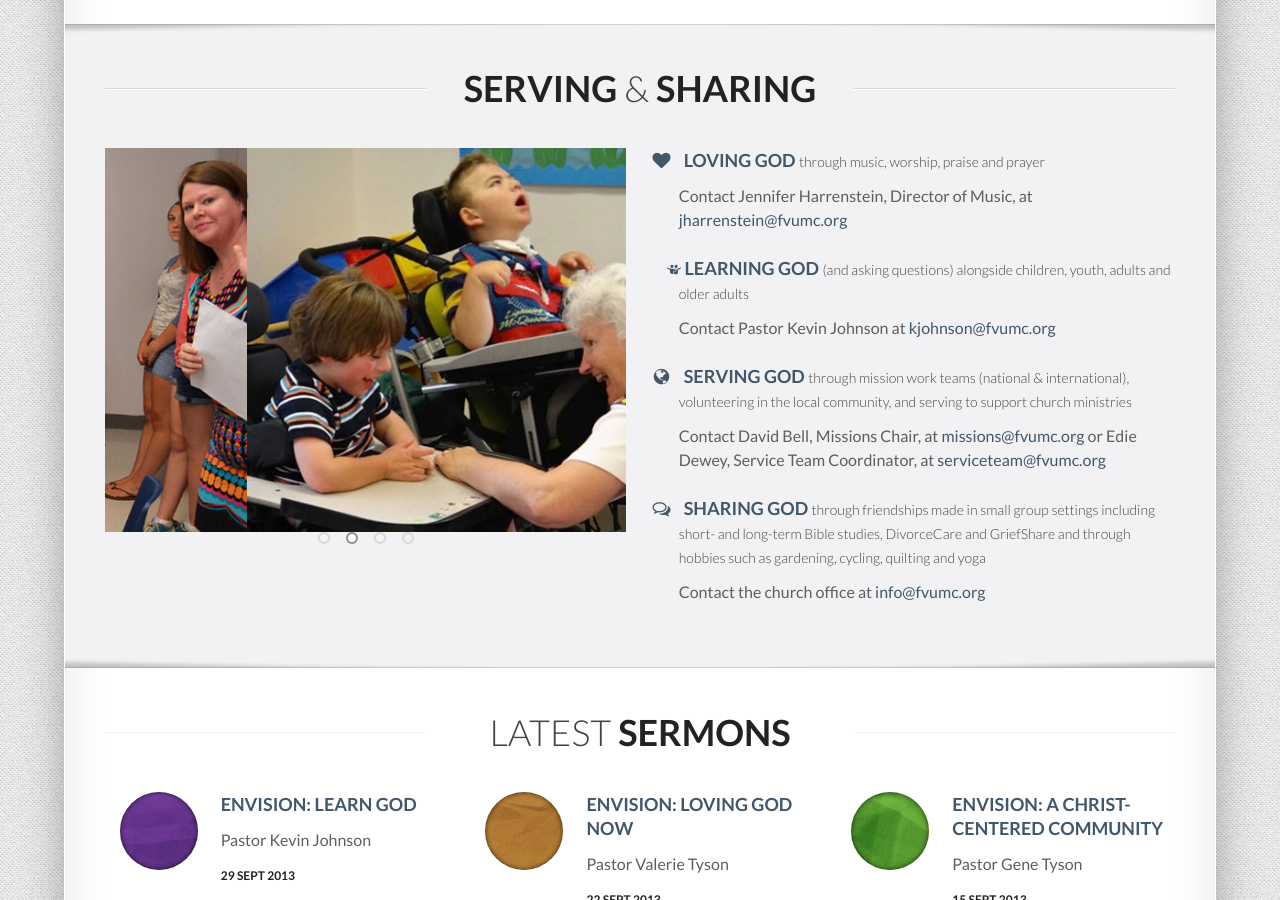
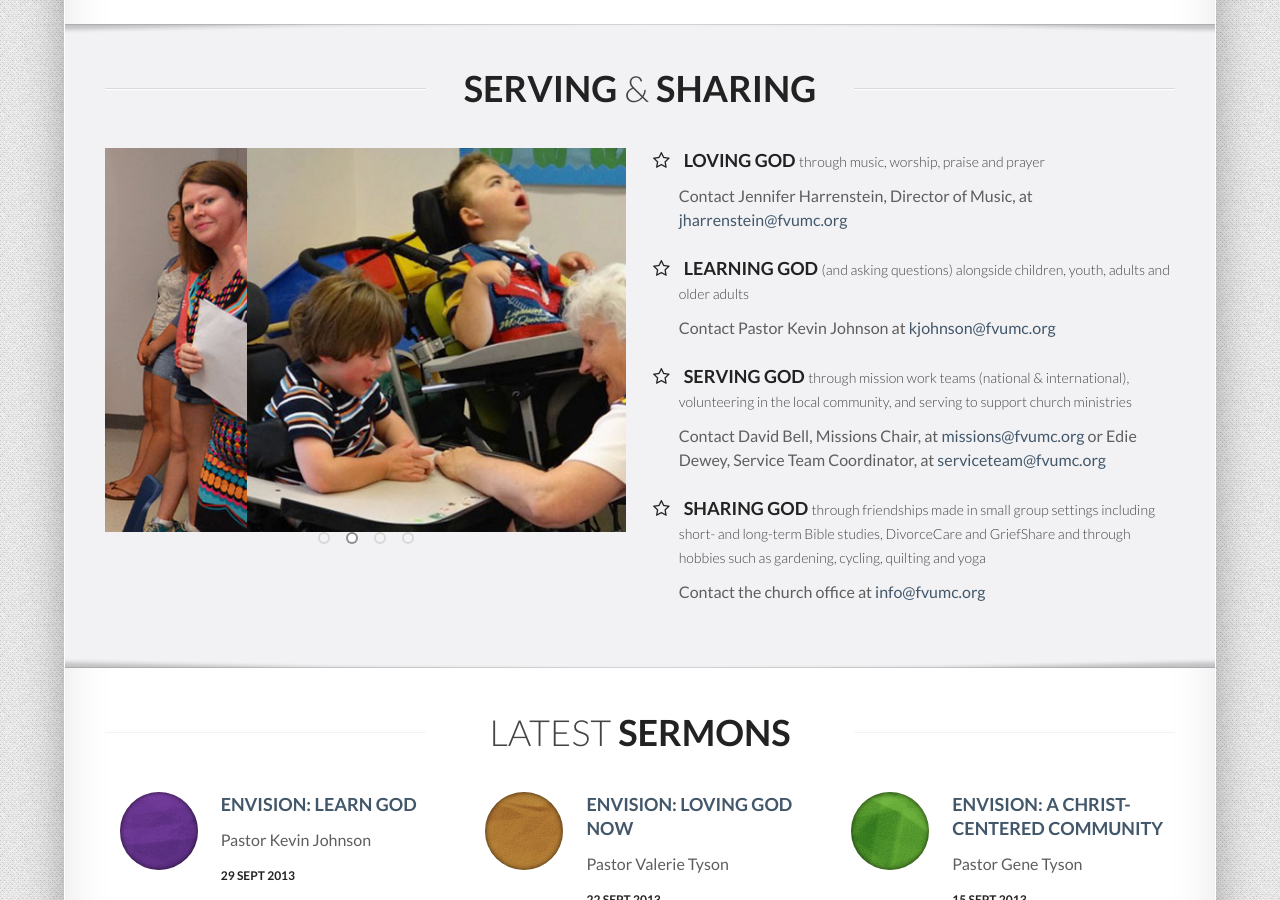
Before and after one commit to fvumc/fvumc.github.io, a Jekyll site: the page built from index.html, in a window 1280 px wide and 900 px high, scrolled down 2760 px. Built offline with Jekyll 4.4.1, drawn with Linux system fonts in a browser that asks for light colours; Markdown is read by kramdown in place of the engine named in the settings.

Commit message:
fix icons on serving

```diff
--- a/index.html
+++ b/index.html
@@ -191,10 +191,8 @@ title: Fuquay-Varina United Methodist Church
               <ul class="icons">
                 <li>
                   <h3>
-                    <a href="services.html">
-                      <i class="icon-heart"></i>
+                      <i class="icon-star-empty"></i>
                       Loving God <small class="light">through music, worship, praise and prayer</a></small>
-                    </a>
                   </h3>
                   <p>
      				Contact Jennifer Harrenstein, Director of Music, at <a href="mailto:jharrenstein@fvumc.org">jharrenstein@fvumc.org</a>
@@ -202,10 +200,8 @@ title: Fuquay-Varina United Methodist Church
                 </li>
                 <li>
                   <h3>
-                    <a href="services.html">
-                    <i class="icon">]</i>
+                    <i class="icon-star-empty"></i>
                       Learning God <small class="light">(and asking questions) alongside children, youth, adults and older adults</small>
-                    </a>
                   </h3>
                   <p>
                     Contact Pastor Kevin Johnson at <a href="mailto:kjohnson@fvumc.org">kjohnson@fvumc.org</a>
@@ -213,10 +209,8 @@ title: Fuquay-Varina United Methodist Church
                 </li>
                 <li>
                   <h3>
-                    <a href="services.html">
-                    <i class="icon-globe"></i>
+                    <i class="icon-star-empty"></i>
                       Serving God <small class="light">through mission work teams (national &amp; international), volunteering in the local community, and serving to support church ministries</small>
-                    </a>
                   </h3>
                   <p>
                     Contact David Bell, Missions Chair, at <a href="mailto:missions@fvumc.org">missions@fvumc.org</a> or Edie Dewey, Service Team Coordinator, at <a href="mailto:serviceteam@fvumc.org">serviceteam@fvumc.org</a>
@@ -224,10 +218,8 @@ title: Fuquay-Varina United Methodist Church
                 </li>
                 <li>
                   <h3>
-                    <a href="services.html">
-                    <i class="icon-comments-alt"></i>
+                    <i class="icon-star-empty"></i>
                       Sharing God <small class="light">through friendships made in small group settings including short- and long-term Bible studies, DivorceCare and GriefShare and through hobbies such as gardening, cycling, quilting and yoga</small>
-                    </a>
                   </h3>
                   <p>
                     Contact the church office at <a href="mailto:info@fvumc.org">info@fvumc.org</a>
```
